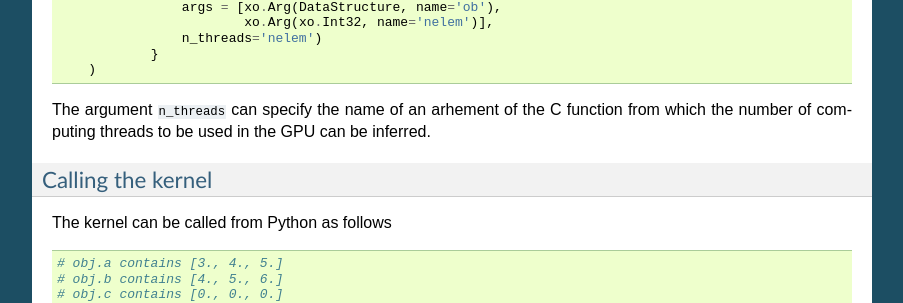
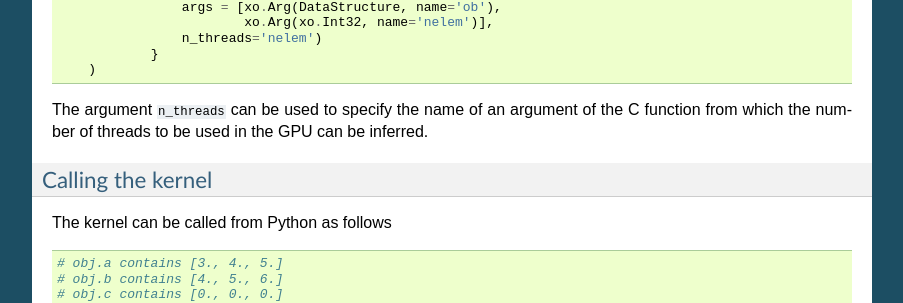
Before and after one commit to xsuite/xsuite, a Sphinx documentation site: the page built from docs/xobjexample.rst, in a window 1280 px wide and 900 px high, scrolled down 2862 px. Shown: the part 159-462 px from the top of the window, without its empty margins (198-1101 px from the left). Built offline with Sphinx 7.4.7, drawn with Linux system fonts in a browser that asks for light colours.

Commit message:
Quick push

```diff
--- a/docs/xobjexample.rst
+++ b/docs/xobjexample.rst
@@ -165,7 +165,7 @@ The Xobject contex that we have alredy created to allocate the object in memory
                 }
         )
 
-The argument ``n_threads`` can specify the name of an arhement of the C function from which the number of computing threads to be used in the GPU can be inferred.
+The argument ``n_threads`` can be used to specify the name of an argument of the C function from which the number of  threads to be used in the GPU can be inferred.
 
 Calling the kernel
 ------------------
```
